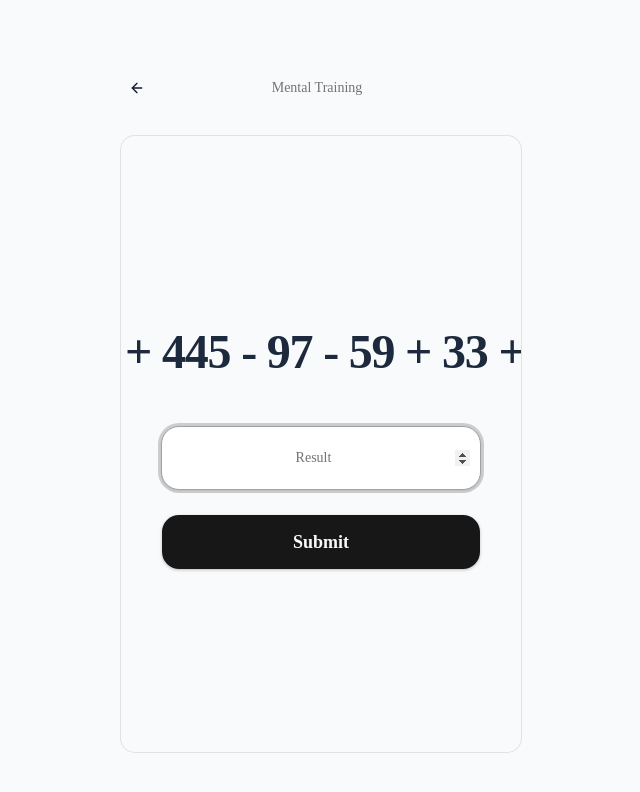
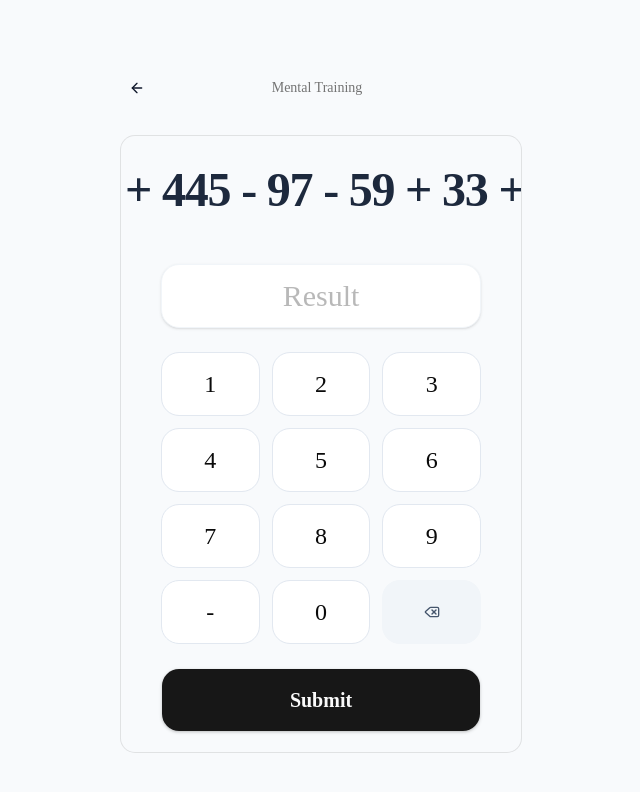
Before and after one commit to Wapeto/calculus-v2, a Next.js app: page /run in a window 1280 px wide. Shown: the top 792 px of the page, without its empty margins (319-959 px from the left). Built offline with nearby package versions, Linux system fonts and the light colour scheme.

Commit message:
feat: replace native number input with custom numpad

```diff
--- a/app/run/page.tsx
+++ b/app/run/page.tsx
@@ -1,14 +1,13 @@
 "use client"
 
-import { useState, useEffect, useRef } from "react"
+import { useState, useEffect } from "react"
 import { useStore } from "@/lib/store"
 import { generateEquation, Equation } from "@/lib/math"
 import { Button } from "@/components/ui/button"
-import { Input } from "@/components/ui/input"
 import { Card, CardContent, CardHeader, CardTitle } from "@/components/ui/card"
 import { motion, AnimatePresence } from "motion/react"
 import Link from "next/link"
-import { ArrowLeft, Check, X, Timer } from "lucide-react"
+import { ArrowLeft, Check, X, Timer, Delete } from "lucide-react"
 
 export default function Run() {
   const operationsRange = useStore((state) => state.operationsRange)
@@ -23,22 +22,38 @@ export default function Run() {
   const [timeTaken, setTimeTaken] = useState<number>(0)
   const [isCorrect, setIsCorrect] = useState(false)
 
-  const inputRef = useRef<HTMLInputElement>(null)
-
   useEffect(() => {
     // Initialize the run
     setEquation(generateEquation(operationsRange))
     setStartTime(Date.now())
   }, [operationsRange])
 
-  useEffect(() => {
-    if (!finished && inputRef.current) {
-      inputRef.current.focus()
+  const handleInput = (val: string) => {
+    if (val === '-') {
+      if (inputValue.startsWith('-')) {
+        setInputValue(inputValue.slice(1))
+      } else {
+        setInputValue('-' + inputValue)
+      }
+      return
     }
-  }, [finished])
 
-  const handleSubmit = (e: React.FormEvent) => {
-    e.preventDefault()
+    if (inputValue === '0' && val !== '0') {
+      setInputValue(val)
+    } else if (inputValue === '-0') {
+      setInputValue('-' + val)
+    } else {
+      if (inputValue.length < 8) {
+        setInputValue(prev => prev + val)
+      }
+    }
+  }
+
+  const handleDelete = () => {
+    setInputValue(prev => prev.slice(0, -1))
+  }
+
+  const handleSubmit = () => {
     if (!equation || finished || inputValue.trim() === "") return
 
     const endTime = Date.now()
@@ -95,20 +110,33 @@ export default function Run() {
                   {equation.expression} = ?
                 </div>
 
-                <form onSubmit={handleSubmit} className="max-w-xs mx-auto w-full space-y-6">
-                  <Input
-                    ref={inputRef}
-                    type="number"
-                    value={inputValue}
-                    onChange={(e) => setInputValue(e.target.value)}
-                    placeholder="Result"
-                    className="text-center text-2xl h-16 rounded-2xl bg-white shadow-sm"
-                    autoFocus
-                  />
-                  <Button type="submit" size="lg" className="w-full h-14 rounded-2xl text-lg font-semibold shadow-sm">
+                <div className="max-w-xs mx-auto w-full space-y-6">
+                  <div className="text-center text-3xl font-medium h-16 rounded-2xl bg-white shadow-sm border border-slate-100 flex items-center justify-center">
+                    {inputValue || <span className="text-muted-foreground opacity-50">Result</span>}
+                  </div>
+
+                  <div className="grid grid-cols-3 gap-3">
+                    {[1, 2, 3, 4, 5, 6, 7, 8, 9].map((num) => (
+                      <Button
+                        key={num}
+                        variant="outline"
+                        className="h-16 text-2xl rounded-2xl bg-white hover:bg-slate-50 border-slate-200"
+                        onClick={() => handleInput(num.toString())}
+                      >
+                        {num}
+                      </Button>
+                    ))}
+                    <Button variant="outline" className="h-16 text-2xl rounded-2xl bg-white hover:bg-slate-50 border-slate-200" onClick={() => handleInput('-')}>-</Button>
+                    <Button variant="outline" className="h-16 text-2xl rounded-2xl bg-white hover:bg-slate-50 border-slate-200" onClick={() => handleInput('0')}>0</Button>
+                    <Button variant="outline" className="h-16 text-2xl rounded-2xl bg-slate-100 hover:bg-slate-200 border-none text-slate-600" onClick={handleDelete}>
+                      <Delete className="w-6 h-6" />
+                    </Button>
+                  </div>
+
+                  <Button onClick={handleSubmit} size="lg" className="w-full h-16 rounded-2xl text-xl font-semibold shadow-sm">
                     Submit
                   </Button>
-                </form>
+                </div>
               </CardContent>
             </Card>
           </motion.div>
```
